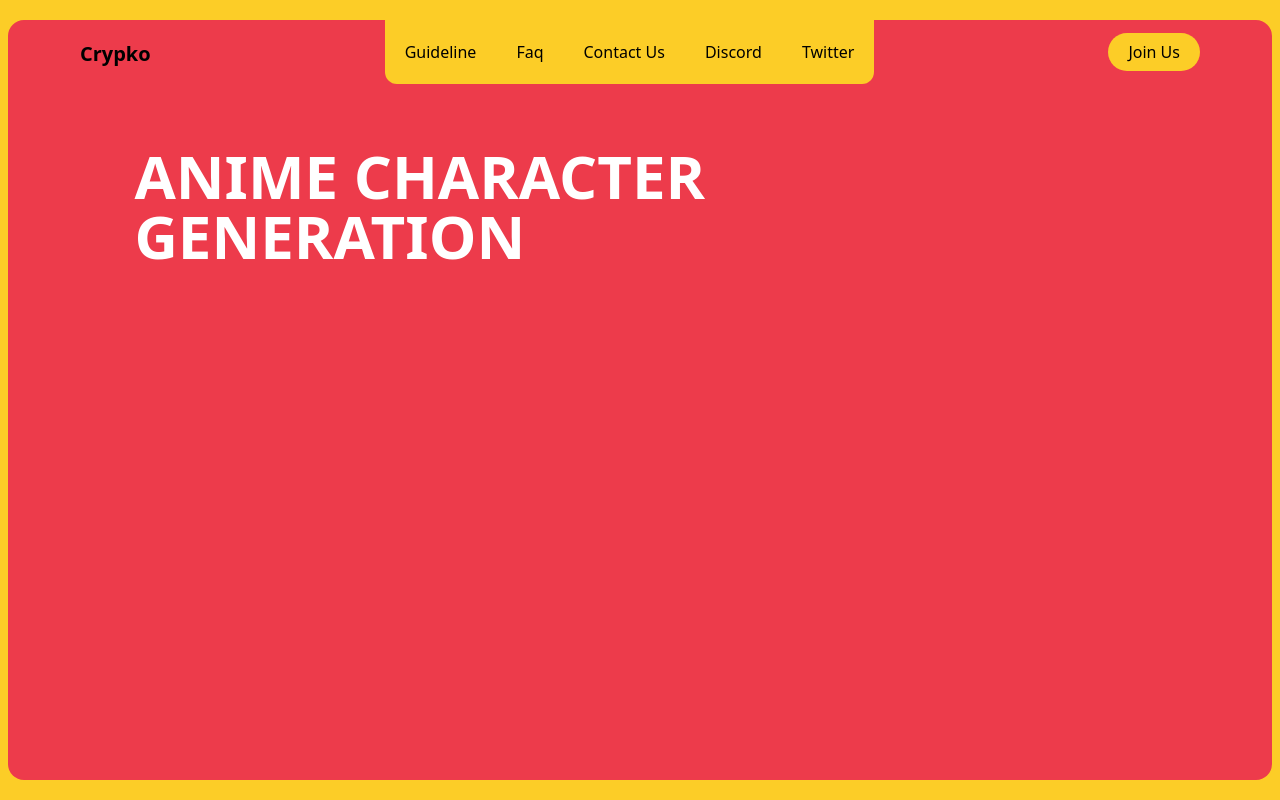
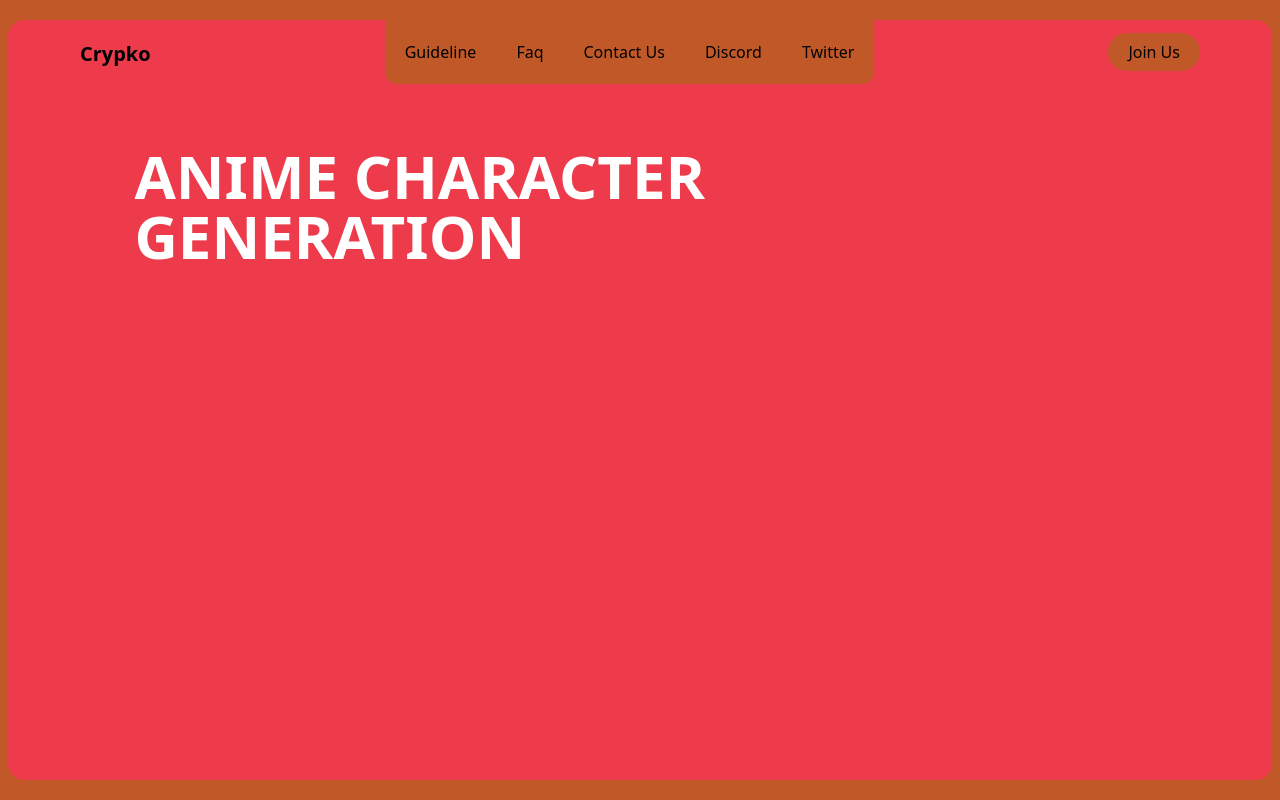
Before and after one commit to wwdfdo/crypko_clone, a React (Create React App) app: page / in a window 1280 px wide. Built offline with nearby package versions, Linux system fonts and the light colour scheme.

Commit message:
added new styles to header

```diff
--- a/src/App.js
+++ b/src/App.js
@@ -3,10 +3,10 @@ import "./App.css";
 
 function App() {
   return (
-    <div className=" bg-[#fccd27] h-screen px-2 py-5">
+    <div className=" bg-[#c15828] h-screen px-2 py-5">
       <ul className="flex justify-between absolute right-0 left-0 gap-10 pb-5 bg-[#ed3b4b]  mx-20">
         <div className="pt-5 font-bold text-xl">Crypko</div>
-        <div className="flex bg-[#fccd27] gap-10 p-5 rounded-br-xl rounded-bl-xl">
+        <div className="flex bg-[#c15828] gap-10 p-5 rounded-br-xl rounded-bl-xl">
           <li>Guideline</li>
           <li>Faq</li>
           <li>Contact Us</li>
@@ -15,7 +15,7 @@ function App() {
         </div>
         <div className="mt-5 ">
           {" "}
-          <span className="bg-[#fccd27] px-5 py-2 rounded-3xl">Join Us</span>
+          <span className="bg-[#c15828] px-5 py-2 rounded-3xl">Join Us</span>
         </div>
       </ul>
 
```
